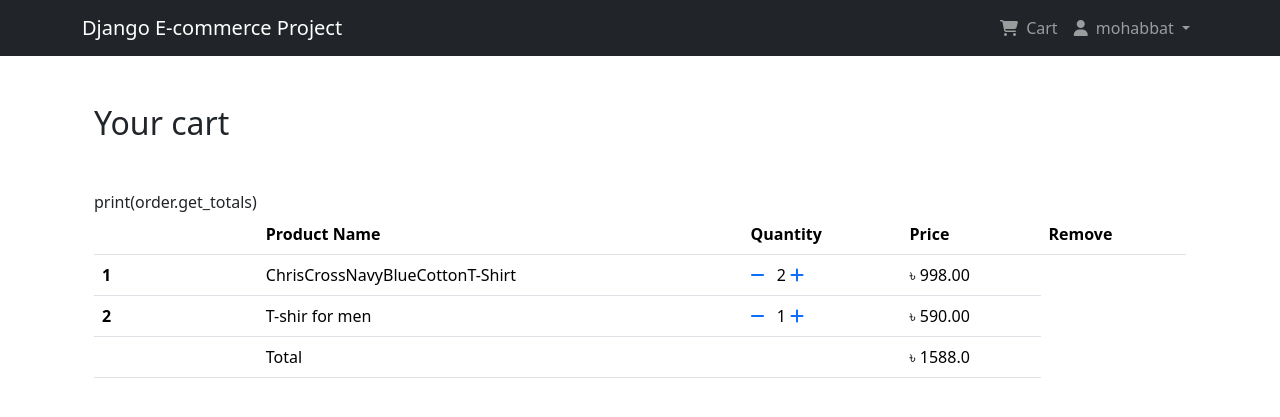
After one commit to Mohabbatridoy/Ecommerce-website, a Django app: page /shop/cart/ in a window 1280 px wide. The commit adds this page. Shown: the top 417 px of the page. Run offline with Django 5.2, Linux system fonts and the light colour scheme; a user stored in the database is signed in; data comes from the database, SQL or seed files in the repository.

Commit message:
create cart page

```diff
--- a/app_order/models.py
+++ b/app_order/models.py
@@ -33,3 +33,4 @@ class Order(models.Model):
         total = 0
         for order_item in self.orderitems.all():
             total += float(order_item.get_total())
+        return total
--- a/app_order/urls.py
+++ b/app_order/urls.py
@@ -4,5 +4,6 @@ from . import views
 app_name = 'app_order'
 
 urlpatterns = [
-    path('add/<pk>/', views.add_to_cart, name="add"),
+    path('add/<pk>/', views.Add_to_cart, name="add"),
+    path('cart/', views.cart_view, name="cart"),
 ]
--- a/app_order/views.py
+++ b/app_order/views.py
@@ -12,31 +12,39 @@ from app_shop.models import Product
 # Create your views here.
 
 @login_required
-def add_to_cart(request, pk):
+def Add_to_cart(request, pk):
     item = get_object_or_404(Product, pk=pk)
-    print("Item:________________")
-    print(item)
+
+    #Get or Create a Cart object with clicked item
     cart_item = Cart.objects.get_or_create(item=item, user=request.user, purchased=False)
-    print("Cart Item_______________________")
-    print(cart_item)
-    print(cart_item[0])
+
+    #checking whether this user has a inactive order
     order_qs = Order.objects.filter(user=request.user, ordered=False)
     if order_qs.exists():
         order = order_qs[0]
-        print("If order exit----------------------------")
-        print(order)
-        if order.orderitems.filter(item=item).exists():
-            cart_item[0].quantity+=1
-            cart_item[0].save()
+        if order.orderitems.exists():
+            cart_item[0].quantity += 1
+            cart_item.save()
             messages.info(request, "This item quantity was updated!")
             return redirect('app_shop:home')
         else:
             order.orderitems.add(cart_item[0])
-            messages.info(request,"this item was added to your cart!")
+            messages.info(request, "This item was added to your cart!")
             return redirect('app_shop:home')
     else:
         order = Order(user=request.user)
         order.save()
         order.orderitems.add(cart_item[0])
-        messages.info(request, "this item was added to your cart!")
+        messages.info(request, "This item was added to your cart!")
+        return redirect('app-shop:home')
+
+@login_required
+def cart_view(request):
+    carts = Cart.objects.filter(user=request.user, purchased=False)
+    orders = Order.objects.filter(user=request.user, ordered=False)
+    if carts.exists() and orders.exists():
+        order = orders[0]
+        return render(request, 'app_order/cart.html', context={'carts':carts,'order':order})
+    else:
+        messages.warning(request, "You don't have any item in your cart!")
         return redirect('app_shop:home')
--- /dev/null
+++ b/templates/app_order/cart.html
@@ -0,0 +1,40 @@
+{% extends 'base.html' %}
+{% block title_block %} Cart Page {% endblock %}
+{% block content %}
+<div class="container my-5">
+    <div class="my-5">
+        <h2>Your cart</h2>
+    </div>
+    <table class="table table-hover">
+        <thead>
+            <tr>
+                <th scope="col" width="15%"></th>
+                <th scope="col">Product Name</th>
+                <th scope="col">Quantity</th>
+                <th scope="col" align="right">Price</th>
+                <th scope="col">Remove</th>
+            </tr>
+        </thead>
+        <tbody>
+            {% for cart in carts %}
+            <tr>
+                <th scope="row">{{forloop.counter}}</th>
+                <td>{{cart.item.name}}</td>
+                <td>
+                    <a href="#" class="me-2"><span><i class="fas fa-minus"></i></span></a>
+                    {{cart.quantity}}
+                    <a href="#" class="me-2"><span><i class="fas fa-plus"></i></span></a>
+                </td>
+                <td>&#2547; {{cart.get_total}}</td>
+            </tr>
+            {% endfor %}
+            <tr>
+                <th scope="row"></th>
+                <td colspan="2">Total</td>
+                <td >&#2547; {{order.get_totals}}</td>
+                print(order.get_totals)
+            </tr>
+        </tbody>
+    </table>
+</div>
+{% endblock %}
--- a/templates/navbar.html
+++ b/templates/navbar.html
@@ -13,7 +13,7 @@
                 {% if request.user.is_authenticated %}
                 <!-- 🛒 Cart link -->
                 <li class="nav-item">
-                    <a class="nav-link" href="#">
+                    <a class="nav-link" href="{% url 'app_order:cart' %}">
                         <i class="fa-solid fa-cart-shopping me-1"></i> Cart
                     </a>
                 </li>
```
